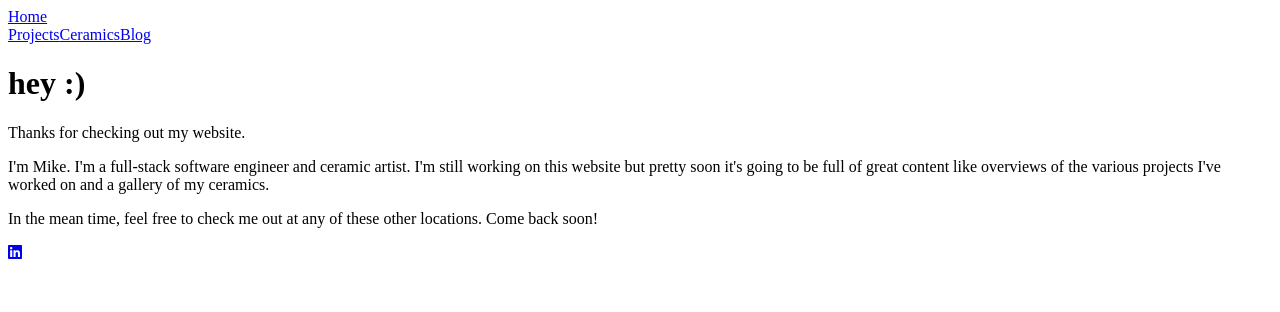
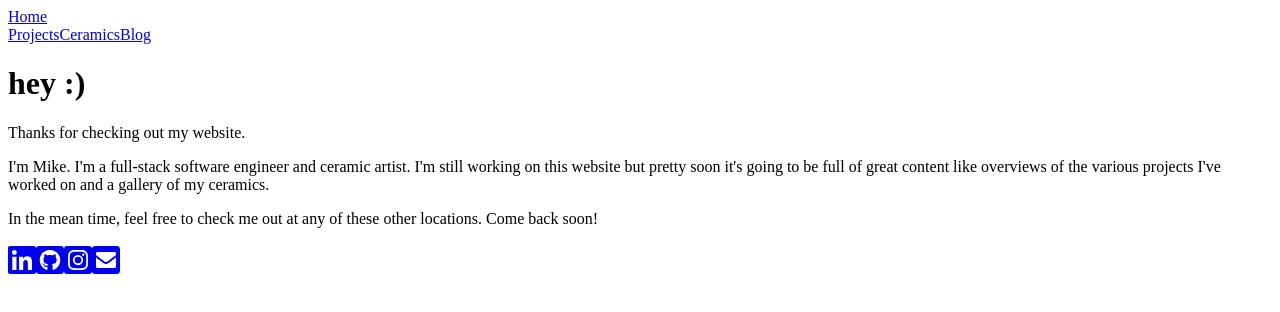
Before and after one commit to Cpt-Catnip/personal-site, a React app: page /home in a window 1280 px wide. Shown: the top 312 px of the page. Built offline with nearby package versions, Linux system fonts and the light colour scheme; the HTML template or start-up script is replaced by a standard one.

Commit message:
added icons for linkedin github instagram and email

```diff
--- a/src/components/GrowIcon.tsx
+++ b/src/components/GrowIcon.tsx
@@ -10,8 +10,13 @@ interface iconProps {
 
 const GrowIcon = ({ prefix, icon, link, options }: iconProps) => {
   return (
-    <a target="_blank" rel="noopener noreferrer" href={link}>
-      <i className={`hover-grow ${prefix} ${icon} ${options || ''}`} />
+    <a
+      target="_blank"
+      rel="noopener noreferrer"
+      href={link}
+      className="hover-grow margin-right inline-block"
+    >
+      <i className={`center fa-2x ${prefix} ${icon} ${options || ''}`} />
     </a>
   );
 };
--- a/src/components/Home.tsx
+++ b/src/components/Home.tsx
@@ -17,11 +17,31 @@ const Home = () => {
         locations. Come back soon!
       </p>
 
-      <GrowIcon
-        prefix="fab"
-        icon="fa-linkedin"
-        link="https://www.linkedin.com/in/michael-koshakow/"
-      />
+      <div className="icon-container">
+        <GrowIcon
+          prefix="fab"
+          icon="fa-linkedin"
+          link="https://www.linkedin.com/in/michael-koshakow/"
+        />
+
+        <GrowIcon
+          prefix="fab"
+          icon="fa-github-square"
+          link="https://github.com/Cpt-Catnip"
+        />
+
+        <GrowIcon
+          prefix="fab"
+          icon="fa-instagram-square"
+          link="https://www.instagram.com/badgermoleceramics/"
+        />
+
+        <GrowIcon
+          prefix="fas"
+          icon="fa-envelope-square"
+          link="mailto: mzkosh@gmail.com"
+        />
+      </div>
     </div>
   );
 };
```
Also changed, not shown: 1 other file (tests, documents, lock files or other folders).
